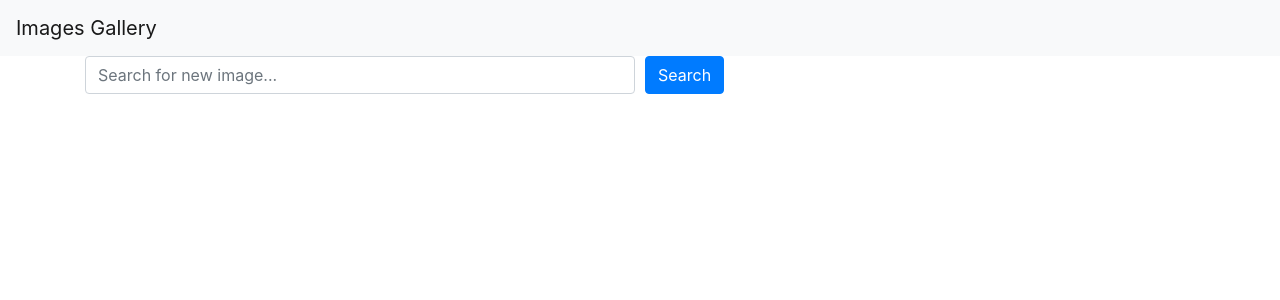
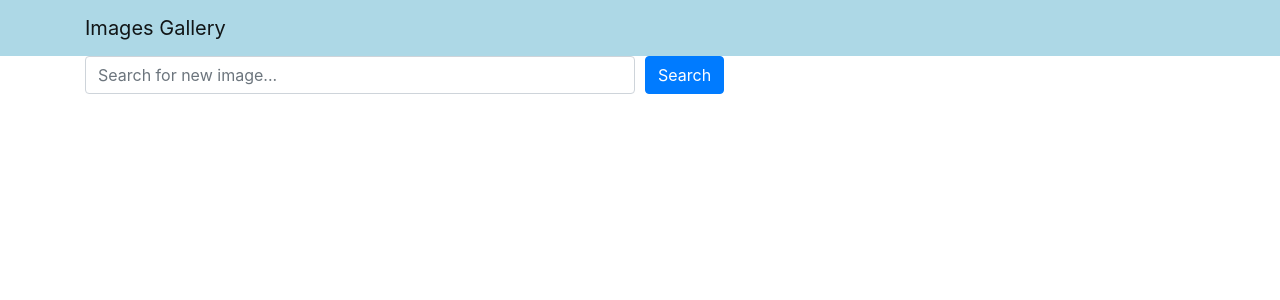
Before and after one commit to goulter/Full-Stack-Web-Development-Bootcamp-with-React-and-Python, a React (Create React App) app in the folder frontend/: page / in a window 1280 px wide. Shown: the top 300 px of the page. Built offline with nearby package versions, Linux system fonts and the light colour scheme.

Commit message:
adjust position of header with a container

```diff
--- a/frontend/src/components/header.js
+++ b/frontend/src/components/header.js
@@ -1,10 +1,16 @@
 import React from "react";
-import { Navbar } from "react-bootstrap";
+import { Navbar, Container } from "react-bootstrap";
+
+const navbarStyle = {
+    backgroundColor: "lightblue"
+}
 
 const Header = ({title}) => {
     return (
-        <Navbar bg="light" variant="light">
-            <Navbar.Brand href="/">{title}</Navbar.Brand>
+        <Navbar style={navbarStyle} variant="light">
+            <Container>
+                <Navbar.Brand href="/">{title}</Navbar.Brand>
+            </Container>
         </Navbar>
     )
 }
```
